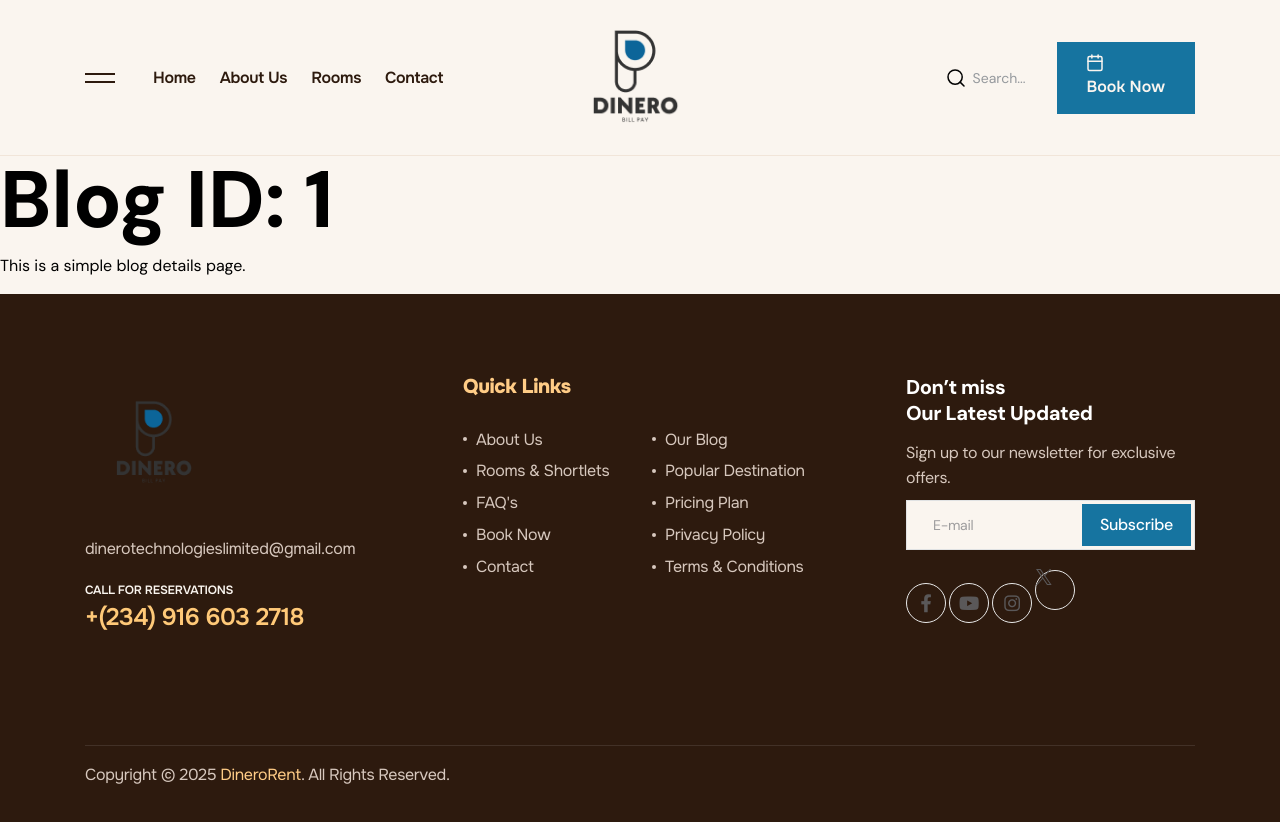
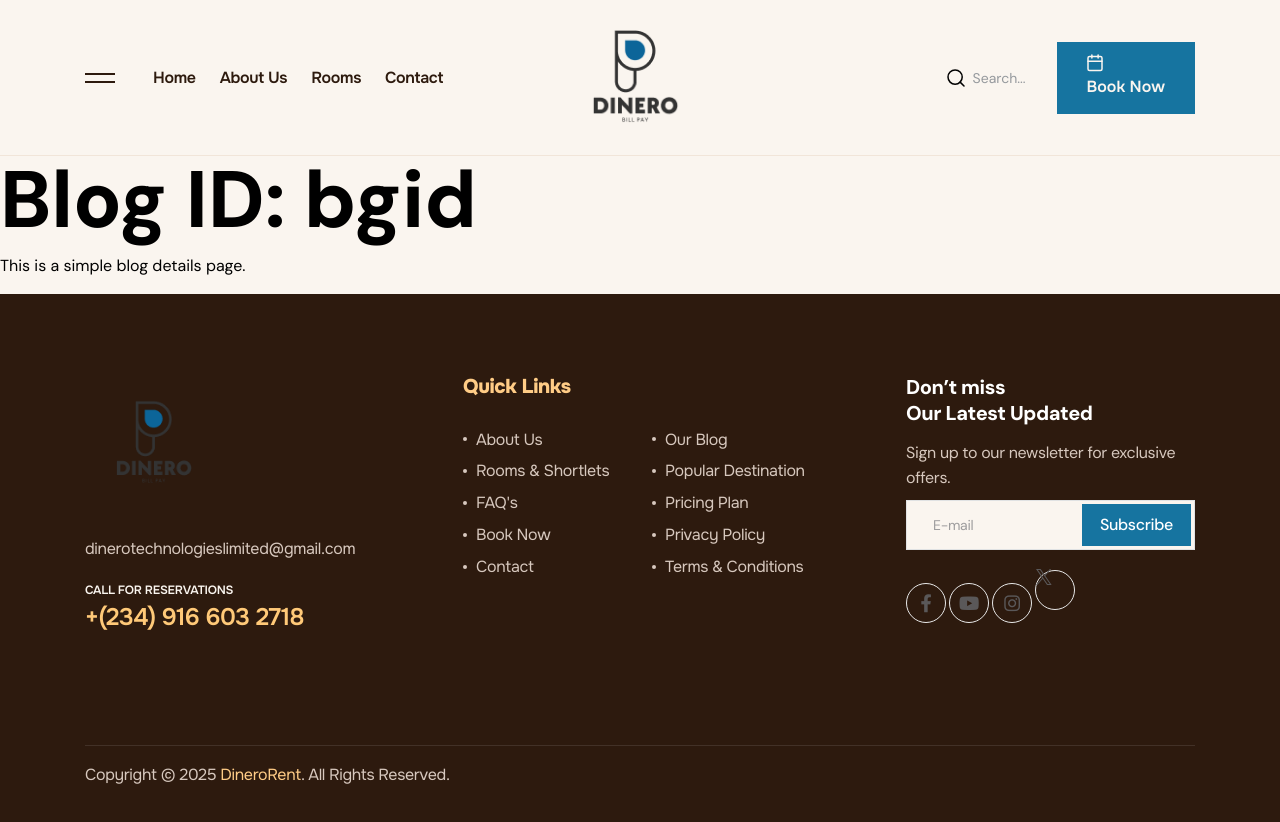
Before and after one commit to Firdaos229/DineroRent, a Next.js app: page /blog-details/1 in a window 1280 px wide. Shown: the top 822 px of the page. Built offline with nearby package versions, Linux system fonts and the light colour scheme; a web font is replaced by a local one.

Commit message:
page blog detail juste un exemple

```diff
--- a/src/app/(pages)/(withDfLayout)/blog-details/[id]/page.tsx
+++ b/src/app/(pages)/(withDfLayout)/blog-details/[id]/page.tsx
@@ -61,16 +61,10 @@
 // }
 // src/app/blog-details/[id]/page.tsx
 
-interface PageProps {
-  params: {
-    id: string;
-  };
-}
-
-export default function BlogDetailsPage({ params }: PageProps) {
+export default function BlogDetailsPage() {
   return (
     <main>
-      <h1>Blog ID: {params.id}</h1>
+      <h1>Blog ID: bgid</h1>
       <p>This is a simple blog details page.</p>
     </main>
   );
```
